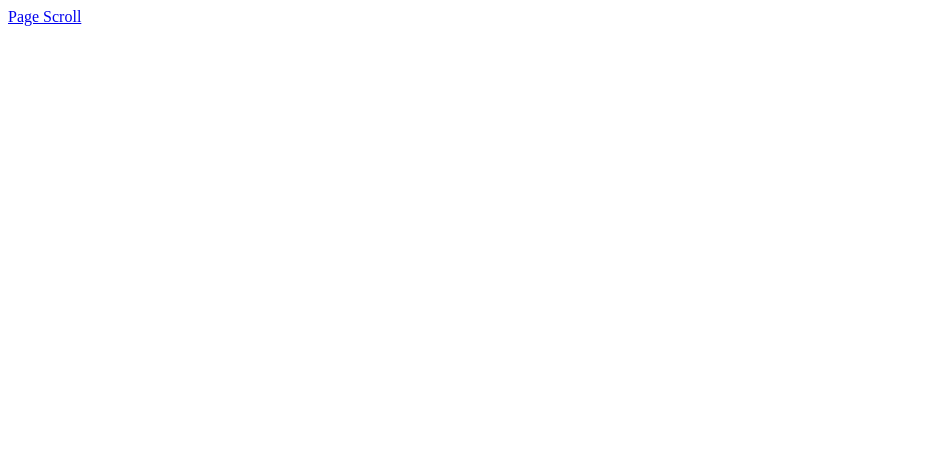
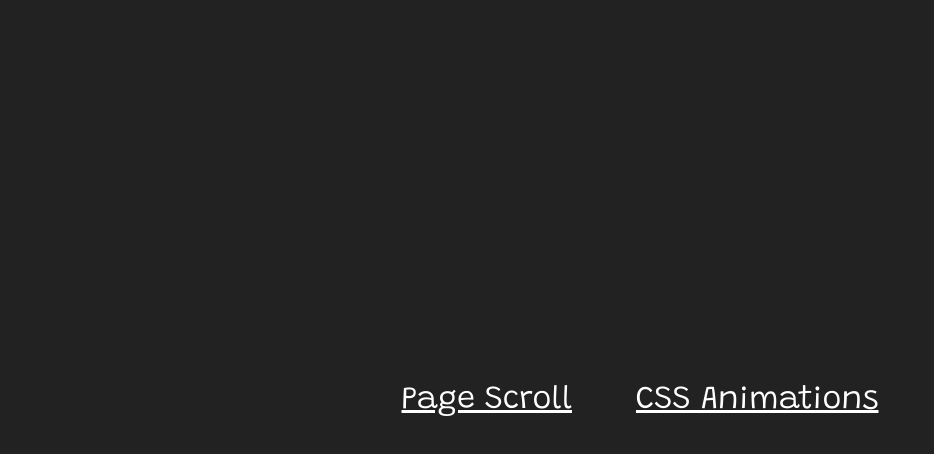
Before and after one commit to DarrenBlunk/web-examples, a plain HTML site: page index.html in a window 1280 px wide. Shown: the whole page, without its empty margins (0-934 px from the left). Drawn offline with Linux system fonts and the light colour scheme.

Commit message:
sytlized homepage added a theme to it

```diff
--- a/index.html
+++ b/index.html
@@ -7,10 +7,12 @@
 <meta name="description" content="">
 <meta name="author" content="">
 
+<link rel="stylesheet" href="main.css">
 <title>Examples</title>
 
 </head>
 <body>
 <a href="page-scroll.html">Page Scroll</a>
+<a href="css-animations.html">CSS Animations</a>
 </body>
 </html>
--- /dev/null
+++ b/main.css
@@ -0,0 +1,32 @@
+@import url('https://fonts.googleapis.com/css2?family=Grandstander:wght@300&display=swap');
+
+*
+{
+    font-family: 'Grandstander', cursive;
+    margin: 0;
+    padding: 0;
+}
+
+body {
+    min-height: 100vh;
+    background-color: #222;
+    color: white;
+    display: flex;
+    justify-content: center;
+    align-items: center;
+
+}
+
+a{
+    color: white;
+    padding: 2rem;
+    font-size: 2rem;
+}
+
+a:visited {
+    color: white;
+}
+
+a:hover {
+    color: tomato;
+}
```
